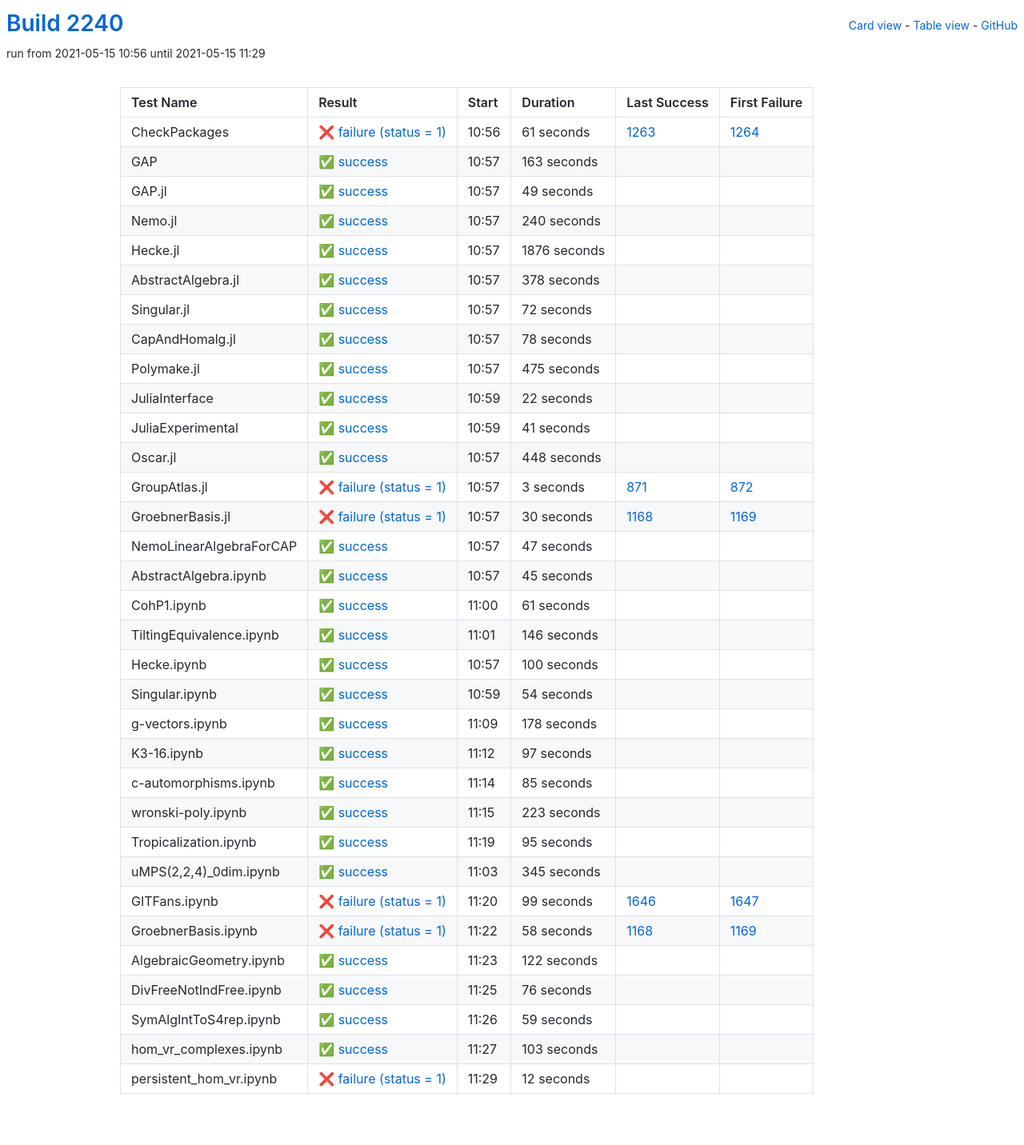
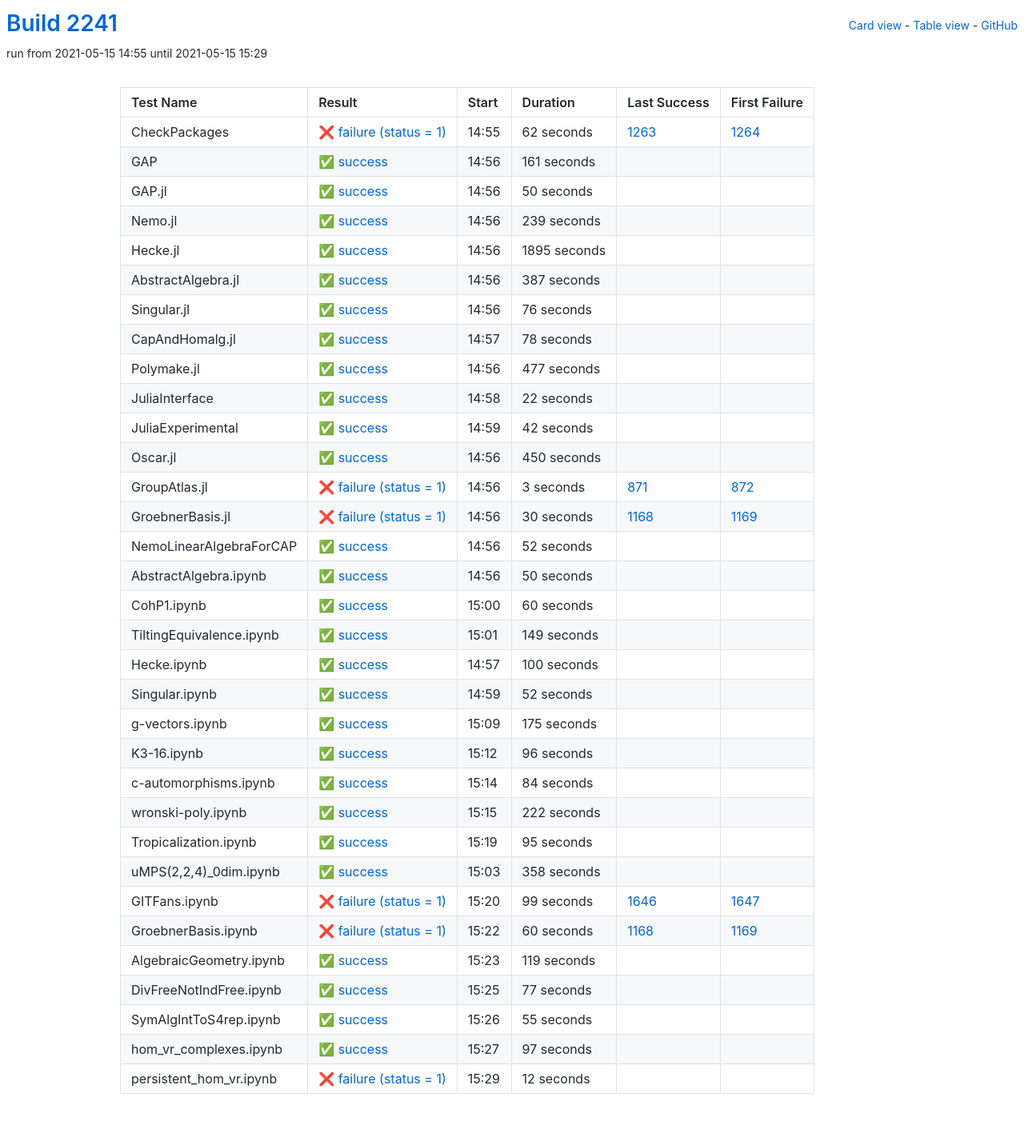
Before and after one commit to oscar-system/oscar-ci-status-stable, a Jekyll site: the page built from table.html, in a window 1280 px wide. Shown: the whole page at 80% size. Built offline with Jekyll 4.4.1, drawn with Linux system fonts in a browser that asks for light colours.

Commit message:
Build #2241

```diff
--- a/_data/ci.yml
+++ b/_data/ci.yml
@@ -1,6 +1,6 @@
 ---
-build: 2240
-build_url: https://oscarci.mathematik.uni-kl.de/job/oscar-stable/2240/
+build: 2241
+build_url: https://oscarci.mathematik.uni-kl.de/job/oscar-stable/2241/
 job: oscar-stable
 organization: oscar-system
 repo: oscar-ci-status-stable
@@ -8,92 +8,92 @@ repourl: https://github.com/oscar-system/oscar-ci-status-stable
 tests:
 - name: CheckPackages
   id: checkpackages
-  log: https://oscarci.mathematik.uni-kl.de/job/oscar-stable/2240/artifact/logs/build-2240/CheckPackages.log
-  start: 2021-05-15 10:56
+  log: https://oscarci.mathematik.uni-kl.de/job/oscar-stable/2241/artifact/logs/build-2241/CheckPackages.log
+  start: 2021-05-15 14:55
   success: false
   exitcode: 1
   status: failure
-  duration: 61
+  duration: 62
   last_success: 1263
   last_success_url: https://oscarci.mathematik.uni-kl.de/job/oscar-stable/1263/
   first_failure: 1264
   first_failure_url: https://oscarci.mathematik.uni-kl.de/job/oscar-stable/1264/
 - name: GAP
   id: gap
-  log: https://oscarci.mathematik.uni-kl.de/job/oscar-stable/2240/artifact/logs/build-2240/GAP.log
-  start: 2021-05-15 10:57
+  log: https://oscarci.mathematik.uni-kl.de/job/oscar-stable/2241/artifact/logs/build-2241/GAP.log
+  start: 2021-05-15 14:56
   success: true
   exitcode: 0
   status: success
-  duration: 163
+  duration: 161
   last_success: false
   last_success_url:
   first_failure: false
   first_failure_url:
 - name: GAP.jl
   id: gap-jl
-  log: https://oscarci.mathematik.uni-kl.de/job/oscar-stable/2240/artifact/logs/build-2240/GAP.jl.log
-  start: 2021-05-15 10:57
+  log: https://oscarci.mathematik.uni-kl.de/job/oscar-stable/2241/artifact/logs/build-2241/GAP.jl.log
+  start: 2021-05-15 14:56
   success: true
   exitcode: 0
   status: success
-  duration: 49
+  duration: 50
   last_success: false
   last_success_url:
   first_failure: false
   first_failure_url:
 - name: Nemo.jl
   id: nemo-jl
-  log: https://oscarci.mathematik.uni-kl.de/job/oscar-stable/2240/artifact/logs/build-2240/Nemo.jl.log
-  start: 2021-05-15 10:57
+  log: https://oscarci.mathematik.uni-kl.de/job/oscar-stable/2241/artifact/logs/build-2241/Nemo.jl.log
+  start: 2021-05-15 14:56
   success: true
   exitcode: 0
   status: success
-  duration: 240
+  duration: 239
   last_success: false
   last_success_url:
   first_failure: false
   first_failure_url:
 - name: Hecke.jl
   id: hecke-jl
-  log: https://oscarci.mathematik.uni-kl.de/job/oscar-stable/2240/artifact/logs/build-2240/Hecke.jl.log
-  start: 2021-05-15 10:57
+  log: https://oscarci.mathematik.uni-kl.de/job/oscar-stable/2241/artifact/logs/build-2241/Hecke.jl.log
+  start: 2021-05-15 14:56
   success: true
   exitcode: 0
   status: success
-  duration: 1876
+  duration: 1895
   last_success: false
   last_success_url:
   first_failure: false
   first_failure_url:
 - name: AbstractAlgebra.jl
   id: abstractalgebra-jl
-  log: https://oscarci.mathematik.uni-kl.de/job/oscar-stable/2240/artifact/logs/build-2240/AbstractAlgebra.jl.log
-  start: 2021-05-15 10:57
+  log: https://oscarci.mathematik.uni-kl.de/job/oscar-stable/2241/artifact/logs/build-2241/AbstractAlgebra.jl.log
+  start: 2021-05-15 14:56
   success: true
   exitcode: 0
   status: success
-  duration: 378
+  duration: 387
   last_success: false
   last_success_url:
   first_failure: false
   first_failure_url:
 - name: Singular.jl
   id: singular-jl
-  log: https://oscarci.mathematik.uni-kl.de/job/oscar-stable/2240/artifact/logs/build-2240/Singular.jl.log
-  start: 2021-05-15 10:57
+  log: https://oscarci.mathematik.uni-kl.de/job/oscar-stable/2241/artifact/logs/build-2241/Singular.jl.log
+  start: 2021-05-15 14:56
   success: true
   exitcode: 0
   status: success
-  duration: 72
+  duration: 76
   last_success: false
   last_success_url:
   first_failure: false
   first_failure_url:
 - name: CapAndHomalg.jl
   id: capandhomalg-jl
-  log: https://oscarci.mathematik.uni-kl.de/job/oscar-stable/2240/artifact/logs/build-2240/CapAndHomalg.jl.log
-  start: 2021-05-15 10:57
+  log: https://oscarci.mathematik.uni-kl.de/job/oscar-stable/2241/artifact/logs/build-2241/CapAndHomalg.jl.log
+  start: 2021-05-15 14:57
   success: true
   exitcode: 0
   status: success
@@ -104,20 +104,20 @@ tests:
   first_failure_url:
 - name: Polymake.jl
   id: polymake-jl
-  log: https://oscarci.mathematik.uni-kl.de/job/oscar-stable/2240/artifact/logs/build-2240/Polymake.jl.log
-  start: 2021-05-15 10:57
+  log: https://oscarci.mathematik.uni-kl.de/job/oscar-stable/2241/artifact/logs/build-2241/Polymake.jl.log
+  start: 2021-05-15 14:56
   success: true
   exitcode: 0
   status: success
-  duration: 475
+  duration: 477
   last_success: false
   last_success_url:
   first_failure: false
   first_failure_url:
 - name: JuliaInterface
   id: juliainterface
-  log: https://oscarci.mathematik.uni-kl.de/job/oscar-stable/2240/artifact/logs/build-2240/JuliaInterface.log
-  start: 2021-05-15 10:59
+  log: https://oscarci.mathematik.uni-kl.de/job/oscar-stable/2241/artifact/logs/build-2241/JuliaInterface.log
+  start: 2021-05-15 14:58
   success: true
   exitcode: 0
   status: success
@@ -128,32 +128,32 @@ tests:
   first_failure_url:
 - name: JuliaExperimental
   id: juliaexperimental
-  log: https://oscarci.mathematik.uni-kl.de/job/oscar-stable/2240/artifact/logs/build-2240/JuliaExperimental.log
-  start: 2021-05-15 10:59
+  log: https://oscarci.mathematik.uni-kl.de/job/oscar-stable/2241/artifact/logs/build-2241/JuliaExperimental.log
+  start: 2021-05-15 14:59
   success: true
   exitcode: 0
   status: success
-  duration: 41
+  duration: 42
   last_success: false
   last_success_url:
   first_failure: false
   first_failure_url:
 - name: Oscar.jl
   id: oscar-jl
-  log: https://oscarci.mathematik.uni-kl.de/job/oscar-stable/2240/artifact/logs/build-2240/Oscar.jl.log
-  start: 2021-05-15 10:57
+  log: https://oscarci.mathematik.uni-kl.de/job/oscar-stable/2241/artifact/logs/build-2241/Oscar.jl.log
+  start: 2021-05-15 14:56
   success: true
   exitcode: 0
   status: success
-  duration: 448
+  duration: 450
   last_success: false
   last_success_url:
   first_failure: false
   first_failure_url:
 - name: GroupAtlas.jl
   id: groupatlas-jl
-  log: https://oscarci.mathematik.uni-kl.de/job/oscar-stable/2240/artifact/logs/build-2240/GroupAtlas.jl.log
-  start: 2021-05-15 10:57
+  log: https://oscarci.mathematik.uni-kl.de/job/oscar-stable/2241/artifact/logs/build-2241/GroupAtlas.jl.log
+  start: 2021-05-15 14:56
   success: false
   exitcode: 1
   status: failure
@@ -164,8 +164,8 @@ tests:
   first_failure_url: https://oscarci.mathematik.uni-kl.de/job/oscar-stable/872/
 - name: GroebnerBasis.jl
   id: groebnerbasis-jl
-  log: https://oscarci.mathematik.uni-kl.de/job/oscar-stable/2240/artifact/logs/build-2240/GroebnerBasis.jl.log
-  start: 2021-05-15 10:57
+  log: https://oscarci.mathematik.uni-kl.de/job/oscar-stable/2241/artifact/logs/build-2241/GroebnerBasis.jl.log
+  start: 2021-05-15 14:56
   success: false
   exitcode: 1
   status: failure
@@ -176,56 +176,56 @@ tests:
   first_failure_url: https://oscarci.mathematik.uni-kl.de/job/oscar-stable/1169/
 - name: NemoLinearAlgebraForCAP
   id: nemolinearalgebraforcap
-  log: https://oscarci.mathematik.uni-kl.de/job/oscar-stable/2240/artifact/logs/build-2240/NemoLinearAlgebraForCAP.log
-  start: 2021-05-15 10:57
+  log: https://oscarci.mathematik.uni-kl.de/job/oscar-stable/2241/artifact/logs/build-2241/NemoLinearAlgebraForCAP.log
+  start: 2021-05-15 14:56
   success: true
   exitcode: 0
   status: success
-  duration: 47
+  duration: 52
   last_success: false
   last_success_url:
   first_failure: false
   first_failure_url:
 - name: AbstractAlgebra.ipynb
   id: abstractalgebra-ipynb
-  log: https://oscarci.mathematik.uni-kl.de/job/oscar-stable/2240/artifact/logs/build-2240/AbstractAlgebra.ipynb.log
-  start: 2021-05-15 10:57
+  log: https://oscarci.mathematik.uni-kl.de/job/oscar-stable/2241/artifact/logs/build-2241/AbstractAlgebra.ipynb.log
+  start: 2021-05-15 14:56
   success: true
   exitcode: 0
   status: success
-  duration: 45
+  duration: 50
   last_success: false
   last_success_url:
   first_failure: false
   first_failure_url:
 - name: CohP1.ipynb
   id: cohp1-ipynb
-  log: https://oscarci.mathematik.uni-kl.de/job/oscar-stable/2240/artifact/logs/build-2240/CohP1.ipynb.log
-  start: 2021-05-15 11:00
+  log: https://oscarci.mathematik.uni-kl.de/job/oscar-stable/2241/artifact/logs/build-2241/CohP1.ipynb.log
+  start: 2021-05-15 15:00
   success: true
   exitcode: 0
   status: success
-  duration: 61
+  duration: 60
   last_success: false
   last_success_url:
   first_failure: false
   first_failure_url:
 - name: TiltingEquivalence.ipynb
   id: tiltingequivalence-ipynb
-  log: https://oscarci.mathematik.uni-kl.de/job/oscar-stable/2240/artifact/logs/build-2240/TiltingEquivalence.ipynb.log
-  start: 2021-05-15 11:01
+  log: https://oscarci.mathematik.uni-kl.de/job/oscar-stable/2241/artifact/logs/build-2241/TiltingEquivalence.ipynb.log
+  start: 2021-05-15 15:01
   success: true
   exitcode: 0
   status: success
-  duration: 146
+  duration: 149
   last_success: false
   last_success_url:
   first_failure: false
   first_failure_url:
 - name: Hecke.ipynb
   id: hecke-ipynb
-  log: https://oscarci.mathematik.uni-kl.de/job/oscar-stable/2240/artifact/logs/build-2240/Hecke.ipynb.log
-  start: 2021-05-15 10:57
+  log: https://oscarci.mathematik.uni-kl.de/job/oscar-stable/2241/artifact/logs/build-2241/Hecke.ipynb.log
+  start: 2021-05-15 14:57
   success: true
   exitcode: 0
   status: success
@@ -236,68 +236,68 @@ tests:
   first_failure_url:
 - name: Singular.ipynb
   id: singular-ipynb
-  log: https://oscarci.mathematik.uni-kl.de/job/oscar-stable/2240/artifact/logs/build-2240/Singular.ipynb.log
-  start: 2021-05-15 10:59
+  log: https://oscarci.mathematik.uni-kl.de/job/oscar-stable/2241/artifact/logs/build-2241/Singular.ipynb.log
+  start: 2021-05-15 14:59
   success: true
   exitcode: 0
   status: success
-  duration: 54
+  duration: 52
   last_success: false
   last_success_url:
   first_failure: false
   first_failure_url:
 - name: g-vectors.ipynb
   id: g-vectors-ipynb
-  log: https://oscarci.mathematik.uni-kl.de/job/oscar-stable/2240/artifact/logs/build-2240/g-vectors.ipynb.log
-  start: 2021-05-15 11:09
+  log: https://oscarci.mathematik.uni-kl.de/job/oscar-stable/2241/artifact/logs/build-2241/g-vectors.ipynb.log
+  start: 2021-05-15 15:09
   success: true
   exitcode: 0
   status: success
-  duration: 178
+  duration: 175
   last_success: false
   last_success_url:
   first_failure: false
   first_failure_url:
 - name: K3-16.ipynb
   id: k3-16-ipynb
-  log: https://oscarci.mathematik.uni-kl.de/job/oscar-stable/2240/artifact/logs/build-2240/K3-16.ipynb.log
-  start: 2021-05-15 11:12
+  log: https://oscarci.mathematik.uni-kl.de/job/oscar-stable/2241/artifact/logs/build-2241/K3-16.ipynb.log
+  start: 2021-05-15 15:12
   success: true
   exitcode: 0
   status: success
-  duration: 97
+  duration: 96
   last_success: false
   last_success_url:
   first_failure: false
   first_failure_url:
 - name: c-automorphisms.ipynb
   id: c-automorphisms-ipynb
-  log: https://oscarci.mathematik.uni-kl.de/job/oscar-stable/2240/artifact/logs/build-2240/c-automorphisms.ipynb.log
-  start: 2021-05-15 11:14
+  log: https://oscarci.mathematik.uni-kl.de/job/oscar-stable/2241/artifact/logs/build-2241/c-automorphisms.ipynb.log
+  start: 2021-05-15 15:14
   success: true
   exitcode: 0
   status: success
-  duration: 85
+  duration: 84
   last_success: false
   last_success_url:
   first_failure: false
   first_failure_url:
 - name: wronski-poly.ipynb
   id: wronski-poly-ipynb
-  log: https://oscarci.mathematik.uni-kl.de/job/oscar-stable/2240/artifact/logs/build-2240/wronski-poly.ipynb.log
-  start: 2021-05-15 11:15
+  log: https://oscarci.mathematik.uni-kl.de/job/oscar-stable/2241/artifact/logs/build-2241/wronski-poly.ipynb.log
+  start: 2021-05-15 15:15
   success: true
   exitcode: 0
   status: success
-  duration: 223
+  duration: 222
   last_success: false
   last_success_url:
   first_failure: false
   first_failure_url:
 - name: Tropicalization.ipynb
   id: tropicalization-ipynb
-  log: https://oscarci.mathematik.uni-kl.de/job/oscar-stable/2240/artifact/logs/build-2240/Tropicalization.ipynb.log
-  start: 2021-05-15 11:19
+  log: https://oscarci.mathematik.uni-kl.de/job/oscar-stable/2241/artifact/logs/build-2241/Tropicalization.ipynb.log
+  start: 2021-05-15 15:19
   success: true
   exitcode: 0
   status: success
@@ -308,20 +308,20 @@ tests:
   first_failure_url:
 - name: uMPS(2,2,4)_0dim.ipynb
   id: umps-2-2-4-0dim-ipynb
-  log: https://oscarci.mathematik.uni-kl.de/job/oscar-stable/2240/artifact/logs/build-2240/uMPS-2-2-4-_0dim.ipynb.log
-  start: 2021-05-15 11:03
+  log: https://oscarci.mathematik.uni-kl.de/job/oscar-stable/2241/artifact/logs/build-2241/uMPS-2-2-4-_0dim.ipynb.log
+  start: 2021-05-15 15:03
   success: true
   exitcode: 0
   status: success
-  duration: 345
+  duration: 358
   last_success: false
   last_success_url:
   first_failure: false
   first_failure_url:
 - name: GITFans.ipynb
   id: gitfans-ipynb
-  log: https://oscarci.mathematik.uni-kl.de/job/oscar-stable/2240/artifact/logs/build-2240/GITFans.ipynb.log
-  start: 2021-05-15 11:20
+  log: https://oscarci.mathematik.uni-kl.de/job/oscar-stable/2241/artifact/logs/build-2241/GITFans.ipynb.log
+  start: 2021-05-15 15:20
   success: false
   exitcode: 1
   status: failure
@@ -332,68 +332,68 @@ tests:
   first_failure_url: https://oscarci.mathematik.uni-kl.de/job/oscar-stable/1647/
 - name: GroebnerBasis.ipynb
   id: groebnerbasis-ipynb
-  log: https://oscarci.mathematik.uni-kl.de/job/oscar-stable/2240/artifact/logs/build-2240/GroebnerBasis.ipynb.log
-  start: 2021-05-15 11:22
+  log: https://oscarci.mathematik.uni-kl.de/job/oscar-stable/2241/artifact/logs/build-2241/GroebnerBasis.ipynb.log
+  start: 2021-05-15 15:22
   success: false
   exitcode: 1
   status: failure
-  duration: 58
+  duration: 60
   last_success: 1168
   last_success_url: https://oscarci.mathematik.uni-kl.de/job/oscar-stable/1168/
   first_failure: 1169
   first_failure_url: https://oscarci.mathematik.uni-kl.de/job/oscar-stable/1169/
 - name: AlgebraicGeometry.ipynb
   id: algebraicgeometry-ipynb
-  log: https://oscarci.mathematik.uni-kl.de/job/oscar-stable/2240/artifact/logs/build-2240/AlgebraicGeometry.ipynb.log
-  start: 2021-05-15 11:23
+  log: https://oscarci.mathematik.uni-kl.de/job/oscar-stable/2241/artifact/logs/build-2241/AlgebraicGeometry.ipynb.log
+  start: 2021-05-15 15:23
   success: true
   exitcode: 0
   status: success
-  duration: 122
+  duration: 119
   last_success: false
   last_success_url:
   first_failure: false
   first_failure_url:
 - name: DivFreeNotIndFree.ipynb
   id: divfreenotindfree-ipynb
-  log: https://oscarci.mathematik.uni-kl.de/job/oscar-stable/2240/artifact/logs/build-2240/DivFreeNotIndFree.ipynb.log
-  start: 2021-05-15 11:25
+  log: https://oscarci.mathematik.uni-kl.de/job/oscar-stable/2241/artifact/logs/build-2241/DivFreeNotIndFree.ipynb.log
+  start: 2021-05-15 15:25
   success: true
   exitcode: 0
   status: success
-  duration: 76
+  duration: 77
   last_success: false
   last_success_url:
   first_failure: false
   first_failure_url:
 - name: SymAlgIntToS4rep.ipynb
   id: symalginttos4rep-ipynb
-  log: https://oscarci.mathematik.uni-kl.de/job/oscar-stable/2240/artifact/logs/build-2240/SymAlgIntToS4rep.ipynb.log
-  start: 2021-05-15 11:26
+  log: https://oscarci.mathematik.uni-kl.de/job/oscar-stable/2241/artifact/logs/build-2241/SymAlgIntToS4rep.ipynb.log
+  start: 2021-05-15 15:26
   success: true
   exitcode: 0
   status: success
-  duration: 59
+  duration: 55
   last_success: false
   last_success_url:
   first_failure: false
   first_failure_url:
 - name: hom_vr_complexes.ipynb
   id: hom-vr-complexes-ipynb
-  log: https://oscarci.mathematik.uni-kl.de/job/oscar-stable/2240/artifact/logs/build-2240/hom_vr_complexes.ipynb.log
-  start: 2021-05-15 11:27
+  log: https://oscarci.mathematik.uni-kl.de/job/oscar-stable/2241/artifact/logs/build-2241/hom_vr_complexes.ipynb.log
+  start: 2021-05-15 15:27
   success: true
   exitcode: 0
   status: success
-  duration: 103
+  duration: 97
   last_success: false
   last_success_url:
   first_failure: false
   first_failure_url:
 - name: persistent_hom_vr.ipynb
   id: persistent-hom-vr-ipynb
-  log: https://oscarci.mathematik.uni-kl.de/job/oscar-stable/2240/artifact/logs/build-2240/persistent_hom_vr.ipynb.log
-  start: 2021-05-15 11:29
+  log: https://oscarci.mathematik.uni-kl.de/job/oscar-stable/2241/artifact/logs/build-2241/persistent_hom_vr.ipynb.log
+  start: 2021-05-15 15:29
   success: false
   exitcode: 1
   status: failure
```
Also changed, not shown: README.md.
